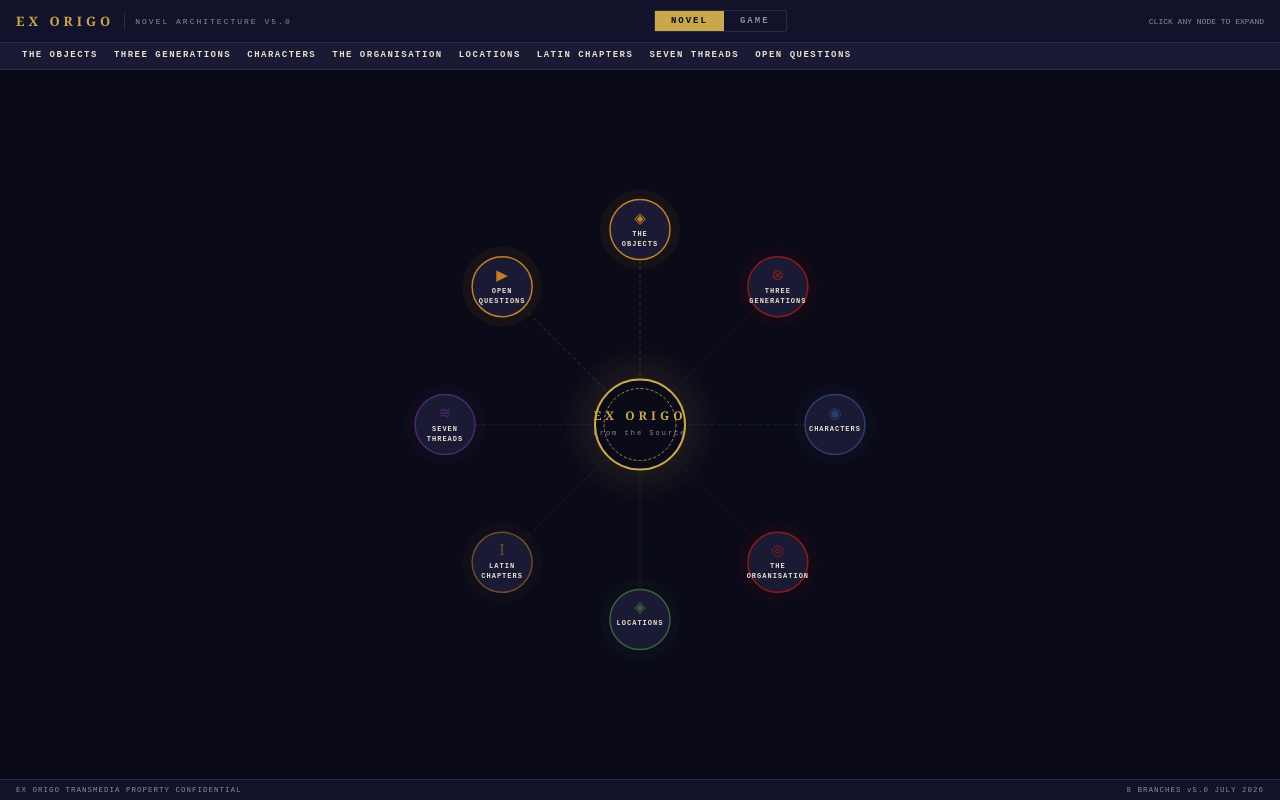
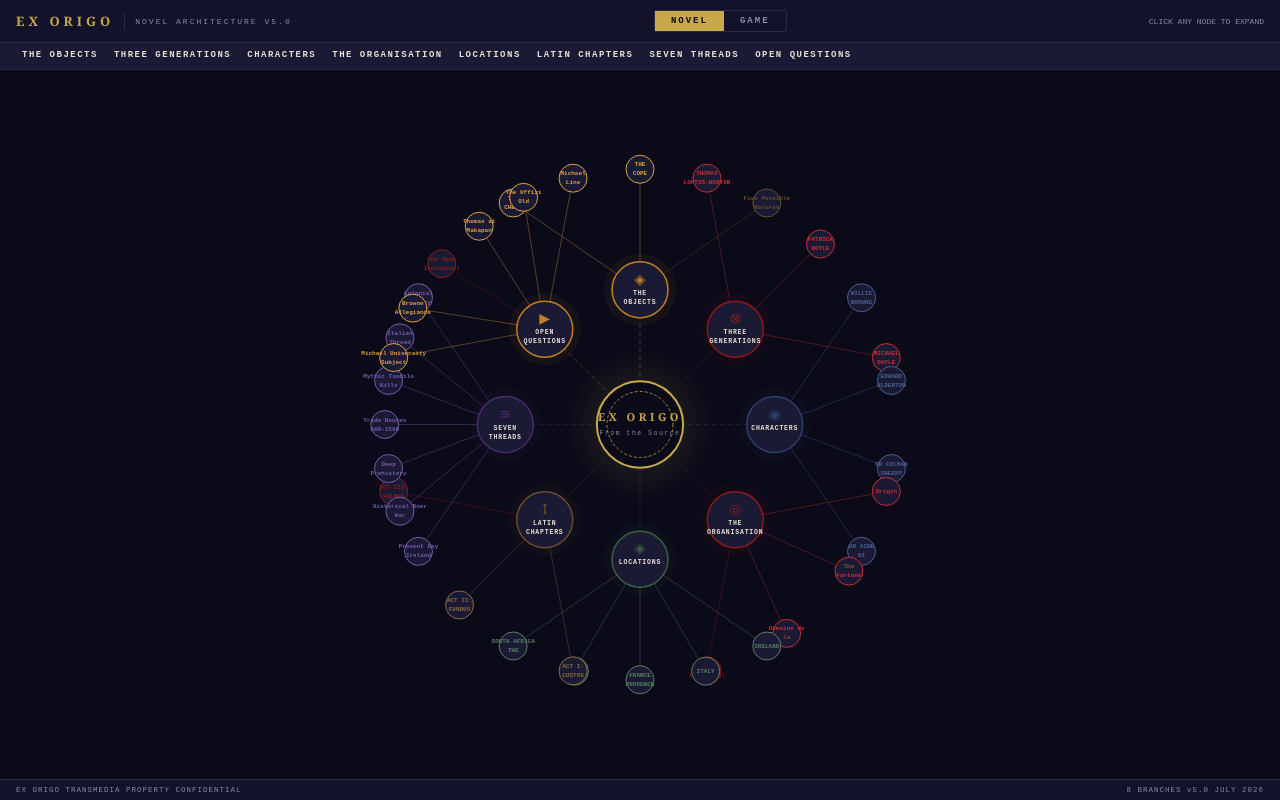
Before and after one commit to colm64kelly-web/ex-origo-mindmap, a React (Create React App) app: page / in a window 1280 px wide. Built offline with nearby package versions, Linux system fonts and the light colour scheme.

Commit message:
True spider map layout v6

```diff
--- a/src/App.js
+++ b/src/App.js
@@ -232,13 +232,16 @@ function Detail({ node, onSelect, onClose }) {
 
 function RadialMap({ data, selected, onSelect }) {
   const ref = useRef(null);
-  const [dim, setDim] = useState({ w:800, h:600 });
+  const [dim, setDim] = useState({ w:900, h:700 });
   const [hovered, setHovered] = useState(null);
 
   useEffect(() => {
     const upd = () => {
       if (ref.current && ref.current.parentElement) {
-        setDim({ w: ref.current.parentElement.offsetWidth, h: ref.current.parentElement.offsetHeight });
+        setDim({
+          w: ref.current.parentElement.offsetWidth,
+          h: ref.current.parentElement.offsetHeight
+        });
       }
     };
     upd();
@@ -248,9 +251,13 @@ function RadialMap({ data, selected, onSelect }) {
 
   const cx = dim.w / 2;
   const cy = dim.h / 2;
-  const R = Math.min(cx, cy) * 0.55;
+  // Branch nodes sit at inner ring
+  const R1 = Math.min(cx, cy) * 0.38;
+  // Child nodes sit at outer ring
+  const R2 = Math.min(cx, cy) * 0.72;
   const n = data.branches.length;
-  const NR = 30;
+  const BNR = 28; // branch node radius
+  const CNR = 14; // child node radius
 
   return (
     <svg ref={ref} width={dim.w} height={dim.h} style={{ display:"block" }}>
@@ -259,120 +266,172 @@ function RadialMap({ data, selected, onSelect }) {
           <stop offset="0%" stopColor={C.gold} stopOpacity="0.2"/>
           <stop offset="100%" stopColor={C.gold} stopOpacity="0"/>
         </radialGradient>
-        <filter id="glow" x="-40%" y="-40%" width="180%" height="180%">
-          <feGaussianBlur stdDeviation="4" result="blur"/>
-          <feMerge><feMergeNode in="blur"/><feMergeNode in="SourceGraphic"/></feMerge>
+        <filter id="glow" x="-50%" y="-50%" width="200%" height="200%">
+          <feGaussianBlur stdDeviation="5" result="blur"/>
+          <feMerge>
+            <feMergeNode in="blur"/>
+            <feMergeNode in="SourceGraphic"/>
+          </feMerge>
         </filter>
         <style>{`
-          @keyframes breathe { 0%,100%{r:39px} 50%{r:46px} }
+          @keyframes breathe { 0%,100%{r:38px} 50%{r:44px} }
           .cpulse { animation: breathe 4s ease-in-out infinite; }
-          .branch-node { transition: all 0.2s ease; }
-          .child-node { transition: all 0.25s ease; }
         `}</style>
       </defs>
 
       {data.branches.map((br, i) => {
-        const angle = (i / n) * 2 * Math.PI - Math.PI / 2;
-        const bx = cx + R * Math.cos(angle);
-        const by = cy + R * Math.sin(angle);
+        const brAngle = (i / n) * 2 * Math.PI - Math.PI / 2;
+        const bx = cx + R1 * Math.cos(brAngle);
+        const by = cy + R1 * Math.sin(brAngle);
         const isSel = selected && selected.id === br.id;
         const isHov = hovered === br.id;
-        const showChildren = isHov || isSel;
-        const nodeR = isSel ? NR + 14 : isHov ? NR + 8 : NR;
+        const nodeR = isSel ? BNR + 12 : isHov ? BNR + 5 : BNR;
+
+        // Spread child nodes in a fan around the branch direction
+        const children = br.children || [];
+        const fanSpread = children.length > 1 ? 0.52 : 0;
 
         return (
           <g key={br.id}>
-            <line x1={cx} y1={cy} x2={bx} y2={by}
-              stroke={br.color} strokeWidth={isSel ? 2 : 1}
-              strokeOpacity={isSel ? 0.7 : 0.3} strokeDasharray="4 3"/>
+            {/* Centre to branch line */}
+            <line
+              x1={cx} y1={cy} x2={bx} y2={by}
+              stroke={br.color}
+              strokeWidth={isSel ? 2 : 1}
+              strokeOpacity={isSel ? 0.7 : 0.35}
+              strokeDasharray="5 3"
+            />
 
-            {br.children && br.children.slice(0, Math.min(5, br.children.length)).map((ch, j) => {
-              const total = Math.min(5, br.children.length);
-              const ca = angle + (j - (total - 1) / 2) * 0.32;
-              const cr = R * 0.3;
-              const chx = bx + cr * Math.cos(ca);
-              const chy = by + cr * Math.sin(ca);
+            {/* Child nodes with their own branch sticks */}
+            {children.map((ch, j) => {
+              const total = children.length;
+              const offset = total > 1
+                ? -fanSpread + (j / (total - 1)) * fanSpread * 2
+                : 0;
+              const chAngle = brAngle + offset;
+              const chx = cx + R2 * Math.cos(chAngle);
+              const chy = cy + R2 * Math.sin(chAngle);
               const chSel = selected && selected.id === ch.id;
-              const opacity = showChildren ? 1 : 0;
-              const scale = showChildren ? 1 : 0.3;
-              const finalChx = showChildren ? chx : bx;
-              const finalChy = showChildren ? chy : by;
 
               return (
-                <g key={ch.id} className="child-node"
-                  onClick={e => { e.stopPropagation(); onSelect(ch); }}
-                  style={{ cursor:"pointer", opacity, transition:"opacity 0.25s ease" }}>
-                  <line x1={bx} y1={by} x2={finalChx} y2={finalChy}
-                    stroke={ch.color || br.color} strokeWidth={0.8}
-                    strokeOpacity={showChildren ? 0.35 : 0}
-                    style={{ transition:"all 0.25s ease" }}/>
-                  <circle cx={finalChx} cy={finalChy}
-                    r={chSel ? 16 : 13}
-                    fill={chSel ? (ch.color || br.color) : C.bgC}
-                    stroke={ch.color || br.color} strokeWidth={chSel ? 2 : 0.8}
-                    style={{ transition:"all 0.25s ease" }}/>
-                  <text x={finalChx} y={finalChy + 3}
-                    textAnchor="middle"
-                    fill={chSel ? "#fff" : (ch.color || br.color)}
-                    fontSize={5.5} fontFamily="Courier New, monospace"
-                    style={{ transition:"all 0.25s ease" }}>
-                    {ch.label.split(" ").slice(0, 2).join(" ").slice(0, 9)}
-                  </text>
+                <g key={ch.id}>
+                  {/* Branch to child stick */}
+                  <line
+                    x1={bx} y1={by}
+                    x2={chx} y2={chy}
+                    stroke={ch.color || br.color}
+                    strokeWidth={chSel ? 1.5 : 0.8}
+                    strokeOpacity={chSel ? 0.8 : 0.45}
+                  />
+                  {/* Child node circle */}
+                  <g
+                    onClick={e => { e.stopPropagation(); onSelect(ch); }}
+                    style={{ cursor:"pointer" }}
+                  >
+                    <circle
+                      cx={chx} cy={chy}
+                      r={chSel ? CNR + 5 : CNR}
+                      fill={chSel ? (ch.color || br.color) : C.bgC}
+                      stroke={ch.color || br.color}
+                      strokeWidth={chSel ? 2 : 1}
+                    />
+                    {/* Child label - split into 2 lines max */}
+                    {ch.label.split(" ").slice(0, 3).reduce((acc, w, wi, arr) => {
+                      const line1 = arr.slice(0, Math.ceil(arr.length / 2)).join(" ");
+                      const line2 = arr.slice(Math.ceil(arr.length / 2)).join(" ");
+                      return [line1, line2].filter(Boolean);
+                    }, []).map((line, li, arr) => (
+                      <text
+                        key={li}
+                        x={chx}
+                        y={chy + (li - (arr.length - 1) / 2) * 9}
+                        textAnchor="middle"
+                        dominantBaseline="middle"
+                        fill={chSel ? "#fff" : (ch.color || br.color)}
+                        fontSize={6}
+                        fontFamily="Courier New, monospace"
+                        fontWeight="bold"
+                      >
+                        {line}
+                      </text>
+                    ))}
+                  </g>
                 </g>
               );
             })}
 
-            <g className="branch-node"
+            {/* Branch node */}
+            <g
               onClick={() => onSelect(br)}
               onMouseEnter={() => setHovered(br.id)}
               onMouseLeave={() => setHovered(null)}
-              style={{ cursor:"pointer" }}>
-              <circle cx={bx} cy={by} r={nodeR + 10}
-                fill={br.color} fillOpacity={isSel ? 0.35 : isHov ? 0.18 : 0.07}
-                style={{ transition:"all 0.2s ease" }}/>
-              <circle cx={bx} cy={by} r={nodeR}
+              style={{ cursor:"pointer" }}
+            >
+              <circle
+                cx={bx} cy={by}
+                r={nodeR + 8}
+                fill={br.color}
+                fillOpacity={isSel ? 0.3 : isHov ? 0.15 : 0.07}
+              />
+              <circle
+                cx={bx} cy={by}
+                r={nodeR}
                 fill={isSel ? br.color : isHov ? C.bgP : C.bgC}
-                stroke={br.color} strokeWidth={isSel ? 3 : isHov ? 2 : 1.5}
+                stroke={br.color}
+                strokeWidth={isSel ? 3 : 1.5}
                 filter={isSel ? "url(#glow)" : "none"}
-                style={{ transition:"all 0.2s ease" }}/>
-              <text x={bx} y={by - 7} textAnchor="middle"
+              />
+              <text
+                x={bx} y={by - 6}
+                textAnchor="middle"
                 fill={isSel ? "#fff" : br.color}
-                fontSize={isSel ? 18 : isHov ? 16 : 15}
+                fontSize={isSel ? 17 : 14}
                 fontFamily="Georgia, serif"
-                style={{ transition:"all 0.2s ease" }}>
+              >
                 {br.icon}
               </text>
               {br.label.split(" ").map((w, wi) => (
-                <text key={wi} x={bx} y={by + 6 + wi * 10}
+                <text
+                  key={wi}
+                  x={bx} y={by + 5 + wi * 9}
                   textAnchor="middle"
-                  fill={isSel ? "#fff" : isHov ? C.cream : C.cream}
-                  fontSize={isSel ? 8 : 7} letterSpacing={1}
-                  fontFamily="Courier New, monospace" fontWeight="bold"
-                  style={{ transition:"all 0.2s ease" }}>
+                  fill={isSel ? "#fff" : C.cream}
+                  fontSize={isSel ? 7.5 : 6.5}
+                  letterSpacing={0.8}
+                  fontFamily="Courier New, monospace"
+                  fontWeight="bold"
+                >
                   {w}
                 </text>
               ))}
               {isSel && (
-                <circle cx={bx} cy={by} r={nodeR + 18}
-                  fill="none" stroke={br.color} strokeWidth={1}
-                  strokeOpacity={0.4} strokeDasharray="3 4"/>
+                <circle
+                  cx={bx} cy={by}
+                  r={nodeR + 16}
+                  fill="none"
+                  stroke={br.color}
+                  strokeWidth={0.8}
+                  strokeOpacity={0.4}
+                  strokeDasharray="3 5"
+                />
               )}
             </g>
           </g>
         );
       })}
 
+      {/* Central node */}
       <g onClick={() => onSelect(data.center)} style={{ cursor:"pointer" }}>
-        <circle cx={cx} cy={cy} r={80} fill="url(#cg)"/>
-        <circle cx={cx} cy={cy} r={39} className="cpulse"
+        <circle cx={cx} cy={cy} r={75} fill="url(#cg)"/>
+        <circle cx={cx} cy={cy} r={36} className="cpulse"
           fill={C.bg} stroke={C.gold} strokeWidth={2}/>
-        <circle cx={cx} cy={cy} r={36}
+        <circle cx={cx} cy={cy} r={33}
           fill="none" stroke={C.gold} strokeWidth={0.8} strokeDasharray="3 2"/>
-        <text x={cx} y={cy - 5} textAnchor="middle"
-          fill={C.gold} fontSize={12} letterSpacing={4}
+        <text x={cx} y={cy - 4} textAnchor="middle"
+          fill={C.gold} fontSize={11} letterSpacing={3.5}
           fontFamily="Georgia, serif" fontWeight="bold">EX ORIGO</text>
         <text x={cx} y={cy + 10} textAnchor="middle"
-          fill={C.muted} fontSize={7} letterSpacing={2}
+          fill={C.muted} fontSize={6.5} letterSpacing={1.5}
           fontFamily="Courier New, monospace">{data.center.sub}</text>
       </g>
     </svg>
```
